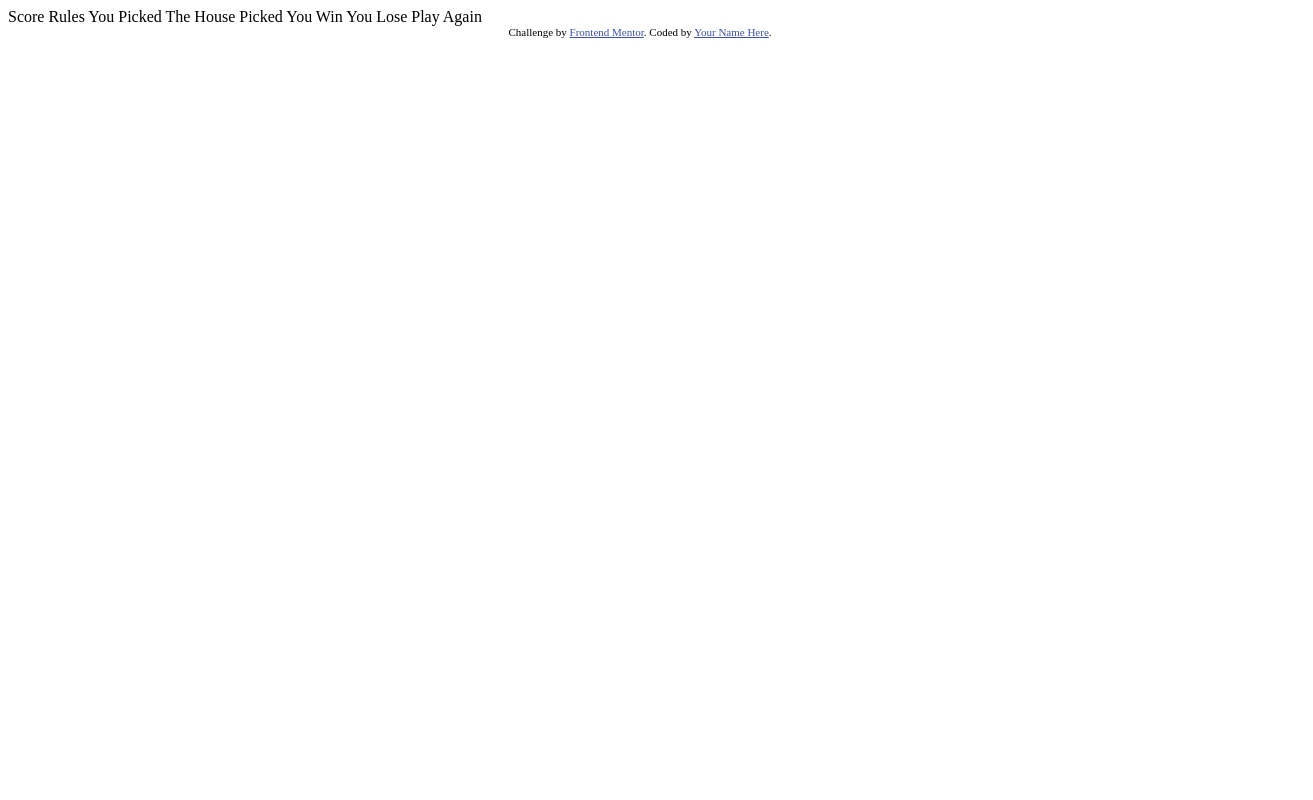
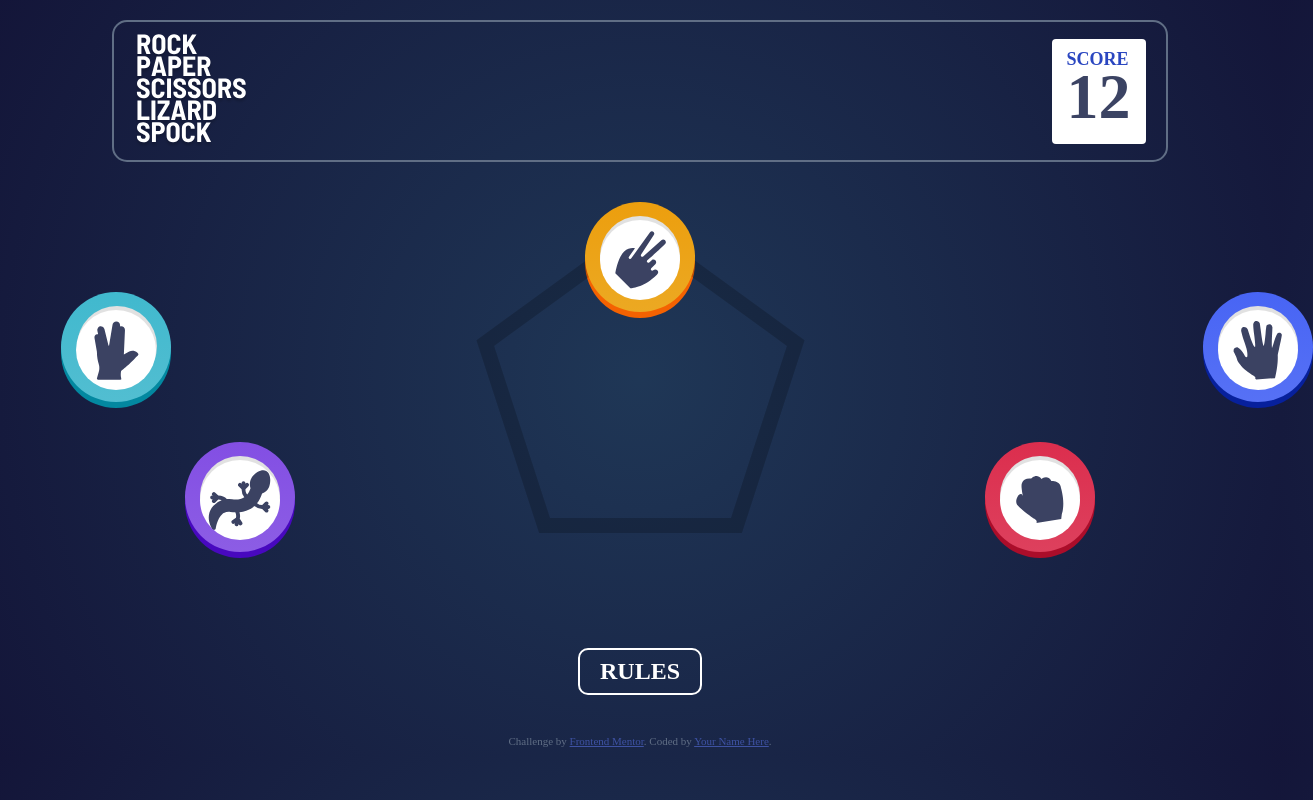
Before and after one commit to iamtridwan/nft-preview-card-component-main, a plain HTML site: page rock-paper-scissors-master/index.html in a window 1280 px wide. Shown: the whole page, 1313 px wide, since content can reach past the window. Drawn offline with Linux system fonts and the light colour scheme.

Commit message:
Added styling for Home page

```diff
--- a/rock-paper-scissors-master/index.html
+++ b/rock-paper-scissors-master/index.html
@@ -1,37 +1,87 @@
 <!DOCTYPE html>
 <html lang="en">
   <head>
-  <meta charset="UTF-8">
-  <meta name="viewport" content="width=device-width, initial-scale=1.0"> <!-- displays site properly based on user's device -->
+    <meta charset="UTF-8" />
+    <meta name="viewport" content="width=device-width, initial-scale=1.0" />
+    <!-- displays site properly based on user's device -->
 
-  <link rel="icon" type="image/png" sizes="32x32" href="./images/favicon-32x32.png">
+    <link rel="stylesheet" href="style.css" />
 
     <title>Frontend Mentor | Rock, Paper, Scissors</title>
 
-  Score
-  Rules
+    <body>
+      <!-- header -->
+      <header>
+        <img src="./images/logo-bonus.svg" alt="game logo" />
+        <div class="score_board">
+          <p>score</p>
+          <h1>12</h1>
+        </div>
+      </header>
 
-  You Picked
-  The House Picked
+      <!-- main -->
+      <main>
+        <!-- top btn -->
+        <div class="top">
+          <!-- scissors -->
+          <article class="scissors">
+            <div class="grey">
+              <div class="scissors_img"></div>
+            </div>
+          </article>
+        </div>
+        <!-- middle btn -->
+        <div class="mid">
+          <!-- spock -->
+          <article class="spock">
+            <div class="grey">
+              <div class="spock_img"></div>
+            </div>
+          </article>
+          <!-- paper -->
+          <article class="paper">
+            <div class="grey">
+              <div class="paper_img"></div>
+            </div>
+          </article>
+        </div>
+        <div class="bottom">
+          <article class="lizard">
+            <div class="grey">
+              <div class="lizard_img"></div>
+            </div>
+          </article>
+          <article class="rock">
+            <div class="grey">
+              <div class="rock_img"></div>
+            </div>
+          </article>
+        </div>
+      </main>
 
-  You Win
-  You Lose
-
-  Play Again
+      <div class="btn">
+        <button>Rules</button>
+      </div>
+    </body>
+    <!-- Score  You Picked The House Picked You Win You Lose Play Again -->
 
     <!-- Feel free to remove these styles or customise in your own stylesheet 👍 -->
     <style>
-    .attribution { font-size: 11px; text-align: center; }
-    .attribution a { color: hsl(228, 45%, 44%); }
+      .attribution {
+        font-size: 11px;
+        text-align: center;
+      }
+      .attribution a {
+        color: hsl(228, 45%, 44%);
+      }
     </style>
   </head>
   <body>
-
-
-
     <div class="attribution">
-    Challenge by <a href="https://www.frontendmentor.io?ref=challenge" target="_blank">Frontend Mentor</a>.
-    Coded by <a href="#">Your Name Here</a>.
+      Challenge by
+      <a href="https://www.frontendmentor.io?ref=challenge" target="_blank"
+        >Frontend Mentor</a
+      >. Coded by <a href="#">Your Name Here</a>.
     </div>
   </body>
 </html>
--- /dev/null
+++ b/rock-paper-scissors-master/style.css
@@ -0,0 +1,244 @@
+:root {
+  --Background: radial-gradient(circle, hsl(214, 47%, 23%), hsl(237, 49%, 15%));
+  --ScoreText: hsl(229, 64%, 46%);
+  --DarkText: hsl(229, 25%, 31%);
+  --HeaderOutline: hsl(217, 16%, 45%);
+  --font: "Barlow Semi Condensed";
+  --ScissorsGradient: linear-gradient(
+    to bottom,
+    hsl(39, 89%, 49%),
+    hsl(40, 84%, 53%)
+  );
+  --PaperGradient: linear-gradient(
+    to bottom,
+    hsl(230, 89%, 62%),
+    hsl(230, 89%, 65%)
+  );
+  --RockGradient: linear-gradient(
+    to bottom,
+    hsl(349, 71%, 52%),
+    hsl(349, 70%, 56%)
+  );
+  --LizardGradient: linear-gradient(
+    to bottom,
+    hsl(261, 73%, 60%),
+    hsl(261, 72%, 63%)
+  );
+  --Cyan: linear-gradient(to bottom, hsl(189, 59%, 53%), hsl(189, 58%, 57%));
+}
+
+body {
+  background: var(--Background);
+  color: var(--HeaderOutline);
+  font-family: var(--font);
+}
+
+header {
+  width: 80%;
+  margin: 20px auto;
+  display: flex;
+  align-items: center;
+  justify-content: space-between;
+  padding: 12px 20px;
+  border: 2px solid var(--HeaderOutline);
+  border-radius: 15px;
+}
+
+.score_board {
+  background-color: #ffffff;
+  border-radius: 4px;
+  padding: 10px 15px;
+}
+
+h1 {
+  font-size: 4rem;
+  margin: -10px 0 0 0;
+  color: var(--DarkText);
+  padding: 0;
+}
+.score_board p {
+  margin: 0;
+  font-size: 18px;
+  color: var(--ScoreText);
+  text-transform: uppercase;
+  font-weight: 700;
+}
+/* general styling */
+
+main {
+  display: grid;
+  grid-template-columns: 1fr;
+  grid-template-rows: auto;
+  grid-template-areas:
+    "t"
+    "m"
+    "b";
+  row-gap: 10px;
+  background: url(./images/bg-pentagon.svg) no-repeat center;
+  width: 90%;
+  margin: 40px auto;
+}
+article {
+  width: 110px;
+  height: 110px;
+  border-radius: 50%;
+  display: flex;
+  align-items: center;
+  justify-content: center;
+  cursor: pointer;
+}
+.top {
+  grid-area: t;
+  display: flex;
+  align-items: center;
+  justify-content: center;
+}
+
+.mid {
+  display: flex;
+  align-items: center;
+  justify-content: space-between;
+  width: 110%;
+  grid-area: m;
+  position: relative;
+  left: -10px;
+  top: -30px;
+}
+
+.bottom {
+  grid-area: b;
+  display: flex;
+  align-items: center;
+  justify-content: space-between;
+  width: 80%;
+  margin: auto;
+}
+.scissors::after,
+.spock::after,
+.paper::after,
+.lizard::after,
+.rock::after {
+  content: "";
+  position: absolute;
+  top: 6px;
+  left: 0;
+  width: 110px;
+  height: 110px;
+  border-radius: 50%;
+  z-index: -1;
+}
+.scissors::before,
+.spock::before,
+.paper::before,
+.lizard::before,
+.rock::before {
+  content: "";
+  position: absolute;
+  top: 14px;
+  left: 14%;
+  background-color: #e1e1e1;
+  width: 80px;
+  height: 80px;
+  border-radius: 50%;
+}
+
+.scissors_img,
+.spock_img,
+.paper_img,
+.lizard_img,
+.rock_img {
+  width: 80px;
+  height: 80px;
+  border-radius: 50%;
+  z-index: 100;
+  transform: translateY(3px);
+}
+
+/* scissors */
+.scissors {
+  background: var(--ScissorsGradient);
+  position: relative;
+}
+
+.scissors::after {
+  background-color: hsl(24, 99%, 48%);
+}
+.scissors_img {
+  background: #ffffff url(./images/icon-scissors.svg) no-repeat center;
+}
+
+/* spock */
+
+.spock {
+  background: var(--Cyan);
+  position: relative;
+}
+.spock::after {
+  background-color: hsl(189, 96%, 32%);
+}
+
+.spock_img {
+  background: #ffffff url(./images/icon-spock.svg) no-repeat center;
+}
+/* paper */
+
+.paper {
+  background: var(--PaperGradient);
+  position: relative;
+}
+.paper::after {
+  background-color: hsl(230, 91%, 32%);
+}
+.paper_img {
+  background: #ffffff url(./images/icon-paper.svg) no-repeat center;
+}
+
+/* lizard */
+
+.lizard {
+  background: var(--LizardGradient);
+  position: relative;
+}
+
+.lizard::after {
+  background-color: hsl(261, 92%, 39%);
+}
+
+.lizard_img {
+  background: #ffffff url(./images/icon-lizard.svg) no-repeat center;
+}
+
+/* rock */
+
+.rock {
+  background: var(--RockGradient);
+  position: relative;
+}
+
+.rock::after {
+  background-color: hsl(349, 86%, 36%);
+}
+
+.rock_img {
+  background: #ffffff url(./images/icon-rock.svg) no-repeat center;
+}
+
+.btn {
+  display: flex;
+  align-items: center;
+  justify-content: center;
+  margin: 6rem 0 40px 0;
+}
+
+button {
+  background-color: transparent;
+  padding: 8px 20px;
+  border-radius: 10px;
+  border: 2px solid #ffffff;
+  font-family: var(--font);
+  text-transform: uppercase;
+  font-size: 1.5rem;
+  font-weight: 600;
+  color: #ffffff;
+  display: block;
+}
```
Lines whose indentation alone changed are shown as unchanged.
